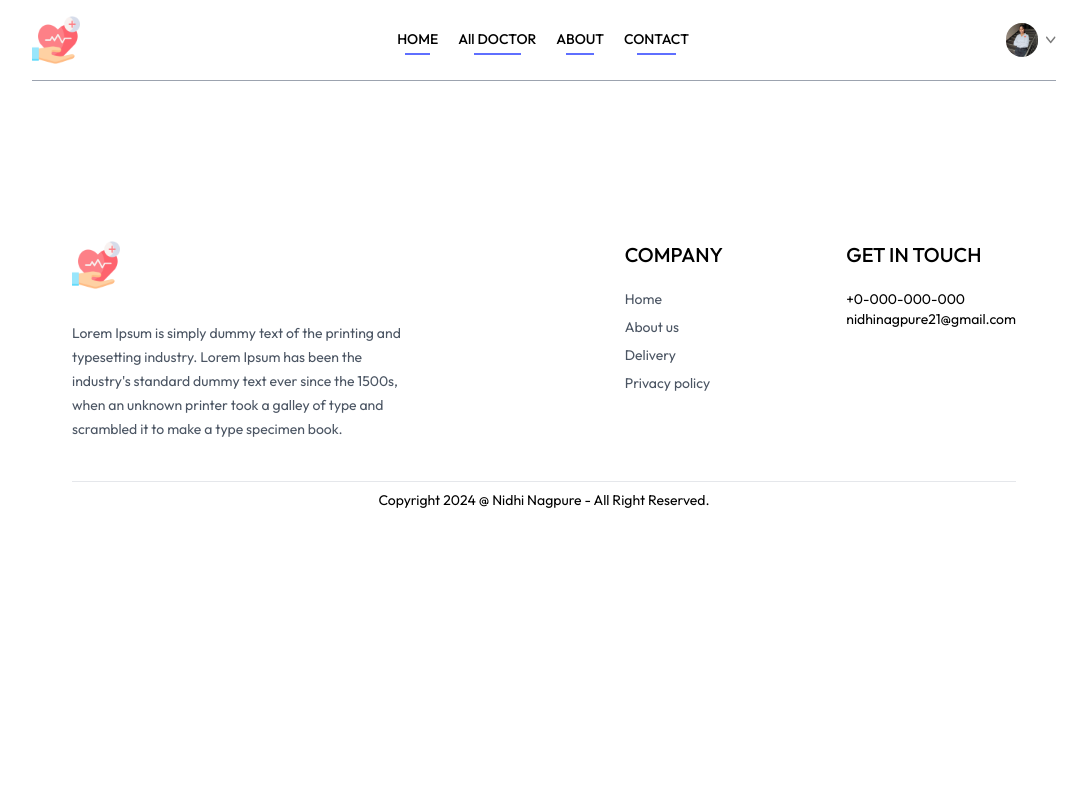
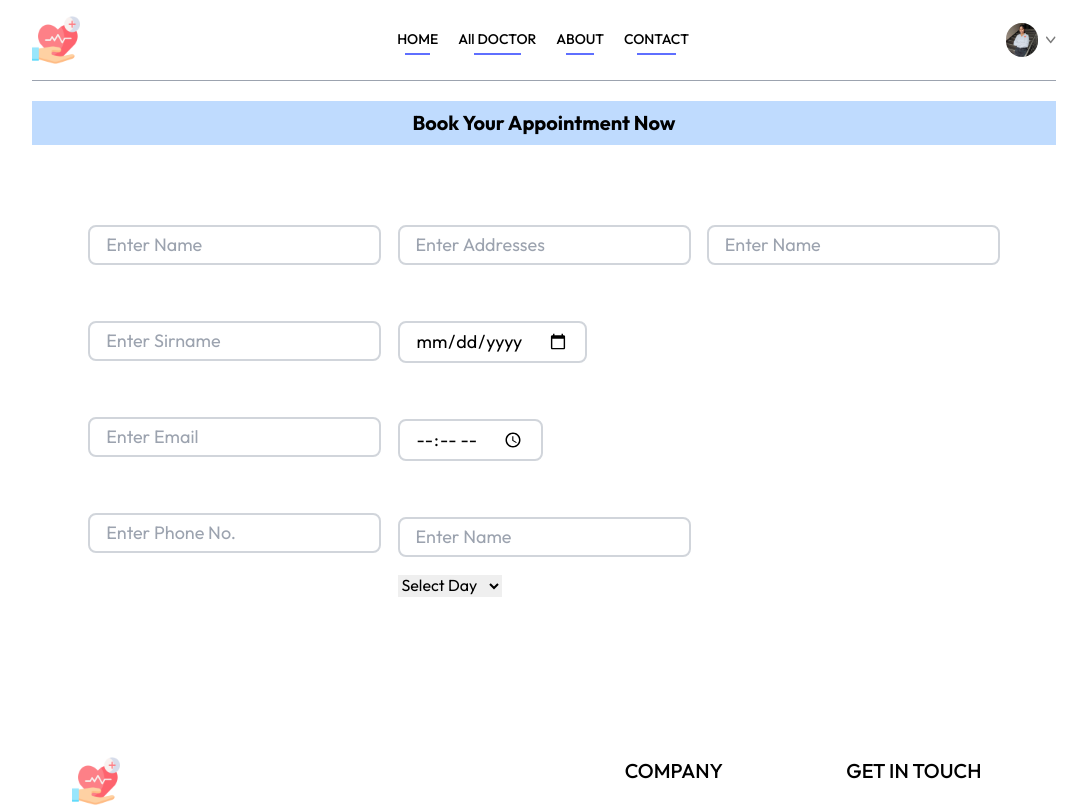
Before and after one commit to nidhinagpure/healthcare, a React (Vite) app in the folder frontend/: page /bookingOrd in a window 1280 px wide. Shown: the top 807 px of the page, without its empty margins (96-1183 px from the left). Built offline with nearby package versions, Linux system fonts and the light colour scheme.

Commit message:
booking appointment componets

```diff
--- a/frontend/src/App.jsx
+++ b/frontend/src/App.jsx
@@ -28,7 +28,7 @@ const App = () => {
         <Route path='/myappointments' element={<MyAppointments />} />
         <Route path='/myProfile' element={<MyProfile />} />
         <Route path='/contact' element={<Contact />} />
-        <Route path='/BookingOrd/:id' element={<BookingOrd />} />
+        <Route path='/bookingOrd' element={<BookingOrd />} />
 
       </Routes>
 
--- /dev/null
+++ b/frontend/src/componenets/Input.jsx
@@ -0,0 +1,28 @@
+
+function Input({ type, placeholder, value, onchange, size, lable = "" }) {
+
+    const SIZE_CLASSES = {
+        sm: "text-sm py-2 px-2 rounded-sm mb-2",
+        md: "text-md py-2 px-2 rounded-md mb-3",
+        lg: "text-lg py-1 px-4 rounded-lg mb-4",
+    }
+
+    return (
+        <div className="pt-10">
+            {lable ? <lable>{placeholder}</lable> : null}
+            <input
+                type={type}
+                placeholder={placeholder}
+                value={value}
+                onChange={(e) => {
+                  onchange(e.target.value);
+                }}
+                className={`text-md border-2 border-gray-300 w-70 focus-none outline-none ${SIZE_CLASSES[size]}`}
+            />
+
+
+        </div>
+    )
+}
+
+export default Input
--- a/frontend/src/pages/Appointments.jsx
+++ b/frontend/src/pages/Appointments.jsx
@@ -137,7 +137,7 @@ export default Appointments; */
 import { useContext, useEffect, useState } from 'react';
 import { useParams } from 'react-router-dom';
 import { AppContext } from '../context/AppContext';
-import { Link } from "react-router"
+import { NavLink } from "react-router"
 
 import verified_icon from './../assets/verified_icon.svg';
 import info_icon from './../assets/info_icon.svg';
@@ -269,9 +269,9 @@ const Appointments = () => {
             </p>
           ))}
         </div>
-        <Link to="/bookappointment">
-        <button className='bg-primary text-white text-sm font-light px-14 py-3 rounded-full my-6 '>Book an Appointment</button>
-         </Link>
+        <NavLink to="/bookingOrd">
+        <button className='bg-primary text-white text-sm font-light px-14 py-3 rounded-full my-6'>Book an Appointment</button>
+        </NavLink>
       </div>
       <RelatedDoctor docId={docId} speciality={docInfo.speciality} />
     </div>
--- a/frontend/src/pages/BookingOrd.jsx
+++ b/frontend/src/pages/BookingOrd.jsx
@@ -1,7 +1,117 @@
+import React, { useState } from 'react'
+import Input from '../componenets/input';
+
 
 const BookingOrd = () => {
+  const [newShow, setNewShow] = useState({
+    name: "",
+    sirname: "",
+    number: "",
+    email: "",
+    address: "",
+    date: "",
+    time: "",
+    day: "",
+    doctorname: "",
+    decription: "",
+    age: "",
+  });
   return (
-    <div>BookingOrd</div>
+    <>
+      <h1 className='text-xl text-center font-bold bg-blue-200 p-2'>Book Your Appointment Now </h1>
+      <div className=' flex flex-raw justify-evenly m-10'>
+
+        <div>
+          <Input
+            type="text"
+            placeholder="Enter Name"
+            value={newShow.name}
+            onChange={(val) => { setNewShow({ ...newShow, name: val }) }}
+            size="lg"
+          />
+          <Input
+            type="text"
+            placeholder="Enter Sirname"
+            value={newShow.sirname}
+            onChange={(val) => { setNewShow({ ...newShow, sirname: val }) }}
+            size="lg"
+          />
+          <Input
+            type="text"
+            placeholder="Enter Email"
+            value={newShow.email}
+            onChange={(val) => { setNewShow({ ...newShow, email: val }) }}
+            size="lg"
+          />
+          <Input
+            type="text"
+            placeholder="Enter Phone No."
+            value={newShow.Phone}
+            onChange={(val) => { setNewShow({ ...newShow, name: val }) }}
+            size="lg"
+          />
+
+        </div>
+
+        <div className='flex-col'>
+
+          <Input
+            type="text"
+            placeholder="Enter Addresses"
+            value={newShow.address}
+            onChange={(val) => { setNewShow({ ...newShow, address: val }) }}
+            size="lg"
+          />
+          <Input
+            type="date"
+            placeholder="Enter Date"
+            value={newShow.date}
+            onChange={(val) => { setNewShow({ ...newShow, date: val }) }}
+            size="lg"
+          />
+          <Input
+            type="time"
+            placeholder="Enter Name"
+            value={newShow.time}
+            onChange={(val) => { setNewShow({ ...newShow, time: val }) }}
+            size="lg"
+          />
+          <Input
+            type="day"
+            placeholder="Enter Name"
+            value={newShow.day}
+            onChange={(val) => { setNewShow({ ...newShow, day: val }) }}
+            size="lg"
+          />
+          <select
+            value={newShow.day}
+            onChange={(e) => setNewShow({ ...newShow, day: e.target.value })}
+          >
+            <option value="">Select Day</option>
+            <option value="Monday">Monday</option>
+            <option value="Tuesday">Tuesday</option>
+            <option value="Wednesday">Wednesday</option>
+            <option value="Thursday">Thursday</option>
+            <option value="Friday">Friday</option>
+            <option value="Saturday">Saturday</option>
+            <option value="Sunday">Sunday</option>
+          </select>
+        </div>
+        <div>
+          <Input
+            type="text"
+            placeholder="Enter Name"
+            value={newShow.name}
+            onChange={(val) => { setNewShow({ ...newShow, name: val }) }}
+            size="lg"
+          />
+
+        </div>
+
+      </div>
+
+
+    </>
   )
 }
 
--- a/frontend/src/pages/MyAppointment.jsx
+++ b/frontend/src/pages/MyAppointment.jsx
@@ -8,7 +8,6 @@ const MyAppointment = () => {
   return (
     <div>
     <p className='pb-3 mt-12 font-medium text-zinc-700 border-b'>My Appointments</p>
-
     <div>
       {doctor.slice(0,3).map((item,index)=>(
           <div className='grid grid-cols-[1fr_2fr] sm:flex gap-4 sm:gap-6 py-2 border-b' key={index}>
@@ -32,8 +31,6 @@ const MyAppointment = () => {
                  sm:min-w-48 py-2 border rounded hover:bg-red-500
                   hover:text-white transition-all duration-300'>Cancle appointment</button>
               </div>
-
-
             </div>
         ))
       }
```
